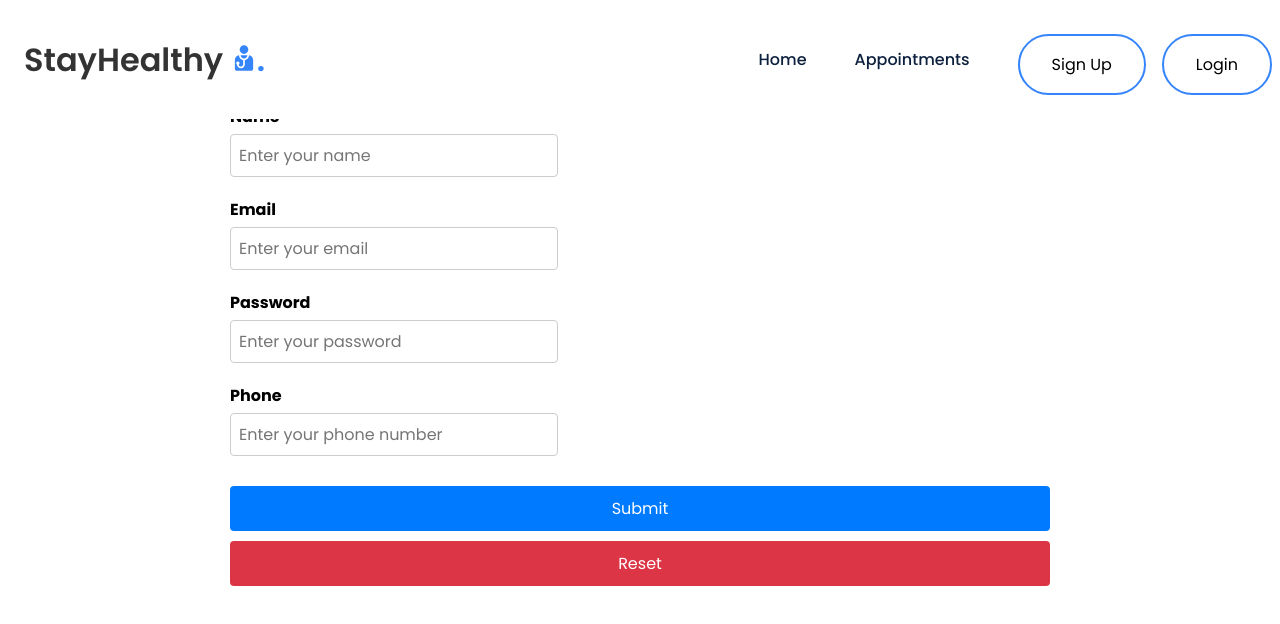
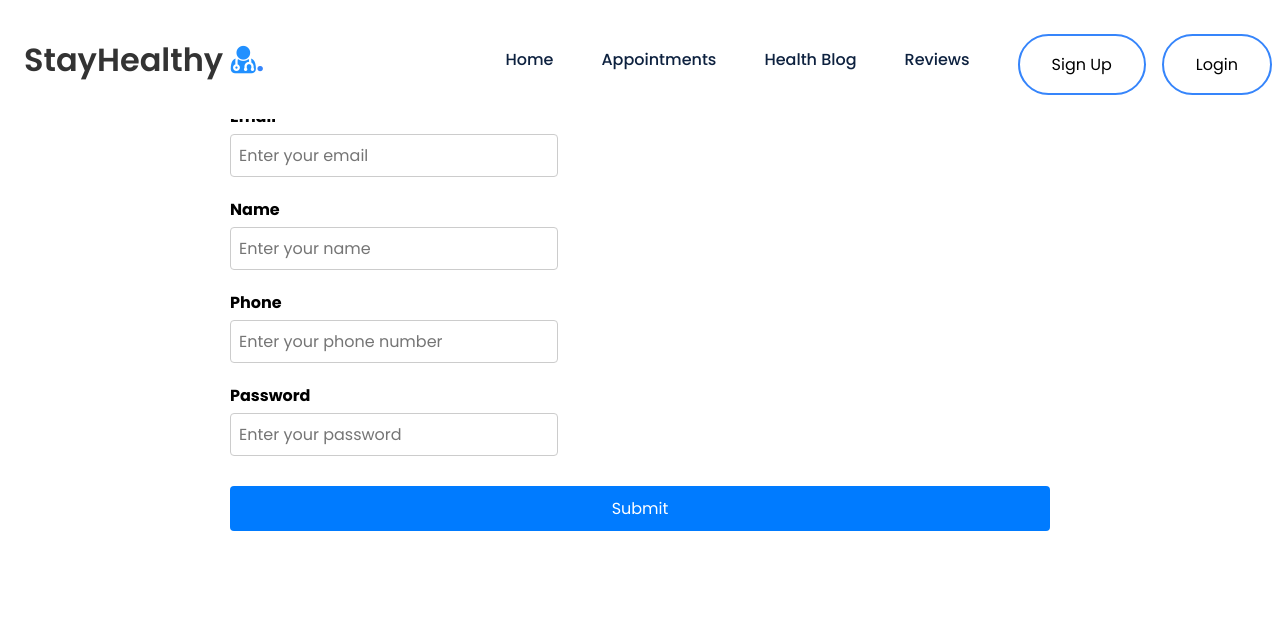
Before and after one commit to cyber-darl/blank-react, a React (Create React App) app: page /Sign_Up in a window 1280 px wide. Shown: the top 624 px of the page. Built offline with nearby package versions, Linux system fonts and the light colour scheme.

Commit message:
sweet initial message

```diff
--- a/src/Components/Navbar/Navbar.js
+++ b/src/Components/Navbar/Navbar.js
@@ -4,39 +4,97 @@ import { Link } from "react-router-dom";
 import "./Navbar.css";
 
 
+
 const Navbar = () => {
+    const [click, setClick] = useState(false);
+
+    const [isLoggedIn, setIsLoggedIn] = useState(false);
+    const [username, setUsername] = useState("");
+    const[email,setEmail]=useState("");
+    const [showDropdown, setShowDropdown] = useState(false);
+    const handleClick = () => setClick(!click);
+
+
+    const handleLogout = () => {
+        sessionStorage.removeItem("auth-token");
+        sessionStorage.removeItem("name");
+        sessionStorage.removeItem("email");
+        sessionStorage.removeItem("phone");
+        // remove email phone
+        localStorage.removeItem("doctorData");
+        setIsLoggedIn(false);
+        // setUsername("");
+
+        // Remove the reviewFormData from local storage
+        for (let i = 0; i < localStorage.length; i++) {
+          const key = localStorage.key(i);
+          if (key.startsWith("reviewFormData_")) {
+            localStorage.removeItem(key);
+          }
+        }
+        setEmail('');
+        window.location.reload();
+    }
+    const handleDropdown = () => {
+      setShowDropdown(!showDropdown);
+    }
+    useEffect(() => {
+      const storedemail = sessionStorage.getItem("email");
+
+      if (storedemail) {
+            setIsLoggedIn(true);
+            setUsername(storedemail);
+          }
+        }, []);
   return (
-
     <nav>
       <div className="nav__logo">
-          <a href="/">
-            StayHealthy <svg xmlns="http://www.w3.org/2000/svg" height={26} width={26} viewBox="0 0 1000 1000" style={{fill: '#3685fb'}}><title>Doctor With Stethoscope SVG icon</title><g><g><path d="M499.8,10c91.7,0,166,74.3,166,166c0,91.7-74.3,166-166,166c-91.7,0-166-74.3-166-166C333.8,84.3,408.1,10,499.8,10z" /><path d="M499.8,522.8c71.2,0,129.1-58.7,129.1-129.1H370.6C370.6,464.1,428.6,522.8,499.8,522.8z" /><path d="M693.2,395c-0.7,94.9-70.3,173.7-160.8,188.9v155.9c0,80.3-60.7,150.8-140.8,155.3c-83,4.7-152.7-58.9-157.6-139.7c-22-12.8-35.6-38.5-30.3-66.7c4.7-25.1,25.5-45.6,50.8-49.9c39.7-6.7,74.1,23.7,74.1,62.1c0,23-12.3,43-30.7,54.1c4.7,45.4,45.1,80.4,92.6,76c44.6-4,77.2-44.4,77.2-89.2v-158c-90.5-15.2-160.1-94-160.8-188.9c-89.4,11.5-158.2,87.9-158.2,180.5V910c0,44.2,35.8,80,80,80h542.6c44.2,0,80.1-35.8,80.1-80V575.5C851.4,483,782.6,406.6,693.2,395z" /></g></g>
-            </svg></a>
+        <Link to="/">
+        StayHealthy <i style={{color:'#2190FF'}} className="fa fa-user-md"></i></Link>
         <span>.</span>
       </div>
-        <div className="nav__icon" onclick="{handleClick}">
-          <i className="fa fa-times fa fa-bars" />
+      <div className="nav__icon" onClick={handleClick}>
+        <i className={click ? "fa fa-times" : "fa fa-bars"}></i>
       </div>
-        <ul className="nav__links active">
+      <ul className={click ? 'nav__links active' : 'nav__links'}>
         <li className="link">
-            <a href="/">Home</a>
+          <Link to="/">Home</Link>
         </li>
         <li className="link">
-            <a href="#">Appointments</a>
+          <Link to="/search/doctors">Appointments</Link>
         </li>
         <li className="link">
-            <a href="/Sign_Up">
-              <button className="btn1">Sign Up</button>
-            </a>
+          <Link to="/healthblog">Health Blog</Link>
         </li>
         <li className="link">
-            <a href="/Login">
+         <Link to="/reviews">Reviews</Link>
+        </li>
+        {isLoggedIn?(
+          <>
+            <li className="link">
+              <button className="btn2" onClick={handleLogout}>
+                Logout
+              </button>
+            </li>
+
+          </>
+        ) : (
+          <>
+            <li className="link">
+              <Link to="/signup">
+                <button className="btn1">Sign Up</button>
+              </Link>
+            </li>
+            <li className="link">
+              <Link to="/login">
                 <button className="btn1">Login</button>
-            </a>
+              </Link>
             </li>
+          </>
+        )}
       </ul>
     </nav>
   );
-}
+};
 
 export default Navbar;
--- a/src/Components/Sign_Up/Sign_Up.js
+++ b/src/Components/Sign_Up/Sign_Up.js
@@ -16,9 +16,8 @@ const Sign_Up = () => {
         e.preventDefault();
 
         // API Call
-        const response = await fetch(`${API_URL}api/auth/register`, {
+        const response = await fetch(`${API_URL}/api/auth/register`, {
             method: "POST",
-            mode: "no-cors",
             headers: {
                 "Content-Type": "application/json",
             },
@@ -31,7 +30,7 @@ const Sign_Up = () => {
             }),
         });
 
-        const json = await response.text();
+        const json = await response.json();
 
         if (json.authtoken) {
             sessionStorage.setItem("auth-token", json.authtoken);
@@ -57,42 +56,28 @@ const Sign_Up = () => {
         <div className="container" style={{marginTop:'5%'}}>
         <div className="signup-grid">
         <div className="signup-form">
-         <form method="POST" onSubmit={register}>
-         <div className="form-group">
+        <form method="POST" onSubmit={register}>
+                        <div className="form-group">
+                            <label htmlFor="email">Email</label>
+                            <input value={email} onChange={(e) => setEmail(e.target.value)} type="email" name="email" id="email" className="form-control" placeholder="Enter your email" aria-describedby="helpId" />
+                            {showerr && <div className="err" style={{ color: 'red' }}>{showerr}</div>}
+                        </div>
+                        {/* Apply similar logic for other form elements like name, phone, and password to capture user information */}
+                        <div className="form-group">
            <label htmlFor="name">Name</label>
            <input value={name} type="text" onChange={(e) => setName(e.target.value)} name="name" id="name" className="form-control" placeholder="Enter your name" aria-describedby="helpId" />
-           {showerr && <div className="err" style={{ color: 'red' }}>{showerr}</div>}
        </div>
-
-           <div className="form-group">
-                <label htmlFor="email">Email</label>
-                 <input value={email} onChange={(e) => setEmail(e.target.value)} type="email" name="email" id="email" className="form-control" placeholder="Enter your email" aria-describedby="helpId" />
-                 {showerr && <div className="err" style={{ color: 'red' }}>{showerr}</div>}
-                        </div>
-
-
-<div className="form-group">
-           <label htmlFor="password">Password</label>
-           <input value={password} onChange={(e) => setPassword(e.target.value)} name="password" id="password" className="form-control" placeholder="Enter your password" aria-describedby="helpId" />
-           {showerr && <div className="err" style={{ color: 'red' }}>{showerr}</div>}
-       </div>
-
        <div className="form-group">
            <label htmlFor="phone">Phone</label>
            <input value={phone} onChange={(e) => setPhone(e.target.value)} type="tel" name="phone" id="phone" className="form-control" placeholder="Enter your phone number" aria-describedby="helpId" />
-           {showerr && <div className="err" style={{ color: 'red' }}>{showerr}</div>}
        </div>
+       <div className="form-group">
+           <label htmlFor="password">Password</label>
+           <input value={password} onChange={(e) => setPassword(e.target.value)} name="password" id="password" className="form-control" placeholder="Enter your password" aria-describedby="helpId" />
 
-
-       <div class="btn-group">
-                        <button type="submit" class="btn btn-primary mb-2 mr-1 waves-effect waves-light">Submit</button>
-                        <button type="reset" class="btn btn-danger mb-2 waves-effect waves-light">Reset</button>
-                    </div>
-
-
-
-
-         </form>
+       </div>
+       <button type="Submit" class="btn btn-primary mb-2 mr-1 waves-effect waves-light">Submit</button>
+                    </form>
          </div>
          </div>
          </div>
```
Also changed, not shown: 1 other file (tests, documents, lock files or other folders). Lines whose indentation alone changed are shown as unchanged.
